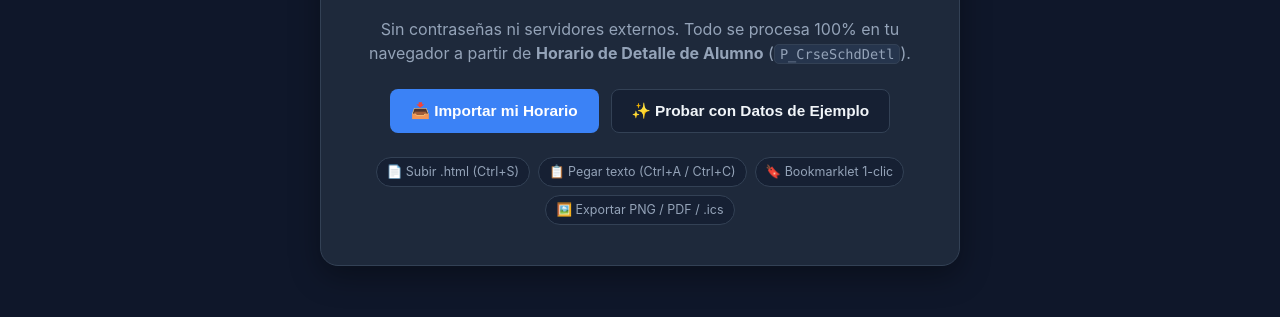
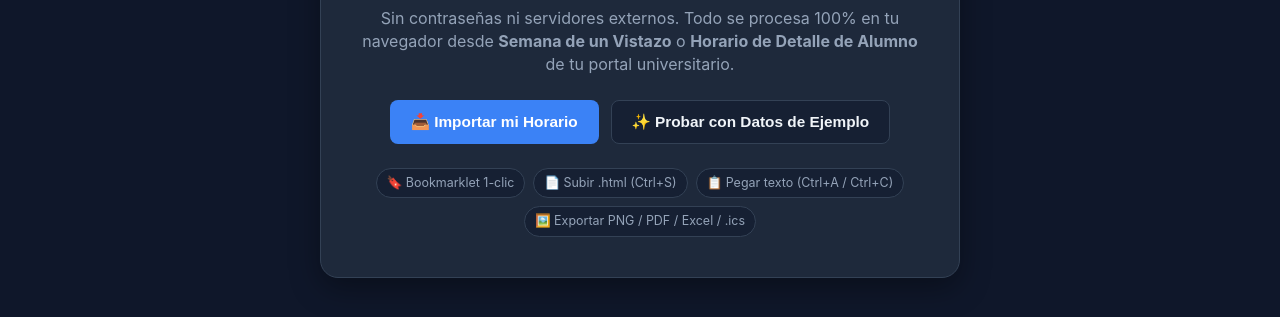
Before and after one commit to ThatChip2000/Exportador-Horario-Universitario, a plain HTML site: page index.html in a window 1280 px wide. Shown: the part 323-640 px from the top of the page. Drawn offline with Linux system fonts and the light colour scheme.

Commit message:
Remove technical P_CrseSchdDetl jargon and mention Excel export on home card

```diff
--- a/index.html
+++ b/index.html
@@ -81,8 +81,8 @@
         <div class="empty-icon">🎓</div>
         <h2>Convierte tu Horario de Banner en un Calendario Visual</h2>
         <p>
-          Sin contraseñas ni servidores externos. Todo se procesa 100% en tu navegador a partir de
-          <strong>Horario de Detalle de Alumno</strong> (<code>P_CrseSchdDetl</code>).
+          Sin contraseñas ni servidores externos. Todo se procesa 100% en tu navegador desde
+          <strong>Semana de un Vistazo</strong> o <strong>Horario de Detalle de Alumno</strong> de tu portal universitario.
         </p>
         <div class="empty-actions">
           <button id="btn-empty-import" class="btn btn-primary btn-lg">
@@ -93,10 +93,10 @@
           </button>
         </div>
         <div class="feature-pills">
+          <span>🔖 Bookmarklet 1-clic</span>
           <span>📄 Subir .html (Ctrl+S)</span>
           <span>📋 Pegar texto (Ctrl+A / Ctrl+C)</span>
-          <span>🔖 Bookmarklet 1-clic</span>
-          <span>🖼️ Exportar PNG / PDF / .ics</span>
+          <span>🖼️ Exportar PNG / PDF / Excel / .ics</span>
         </div>
       </div>
     </section>
```
